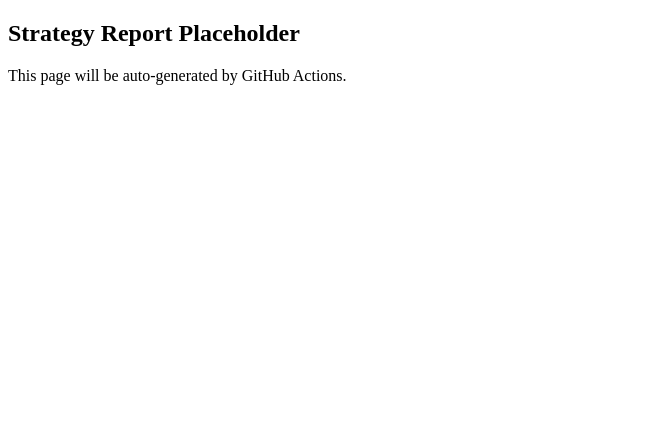
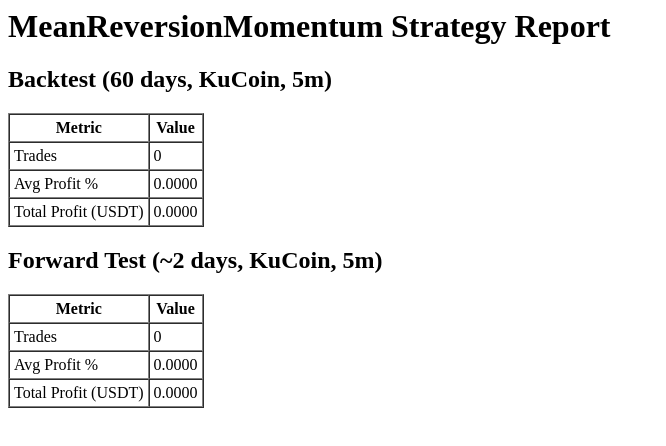
Before and after one commit to Rudraz/freqtrade, a plain HTML site: page docs/index.html in a window 1280 px wide. Shown: the whole page, without its empty margins (0-666 px from the left). Drawn offline with Linux system fonts and the light colour scheme.

Commit message:
Update index.html

```diff
--- a/docs/index.html
+++ b/docs/index.html
@@ -1,10 +1,17 @@
-<!DOCTYPE html>
-<html>
-<head>
-  <title>Strategy Report</title>
-</head>
-<body>
-  <h2>Strategy Report Placeholder</h2>
-  <p>This page will be auto-generated by GitHub Actions.</p>
-</body>
-</html>
+<html><head><meta charset='utf-8'><title>MeanReversionMomentum Report</title></head><body>
+<h1>MeanReversionMomentum Strategy Report</h1>
+<h2>Backtest (60 days, KuCoin, 5m)</h2>
+<table border='1' cellpadding='4' cellspacing='0'>
+<tr><th>Metric</th><th>Value</th></tr>
+<tr><td>Trades</td><td>0</td></tr>
+<tr><td>Avg Profit %</td><td>0.0000</td></tr>
+<tr><td>Total Profit (USDT)</td><td>0.0000</td></tr>
+</table>
+<h2>Forward Test (~2 days, KuCoin, 5m)</h2>
+<table border='1' cellpadding='4' cellspacing='0'>
+<tr><th>Metric</th><th>Value</th></tr>
+<tr><td>Trades</td><td>0</td></tr>
+<tr><td>Avg Profit %</td><td>0.0000</td></tr>
+<tr><td>Total Profit (USDT)</td><td>0.0000</td></tr>
+</table>
+</body></html>
```
